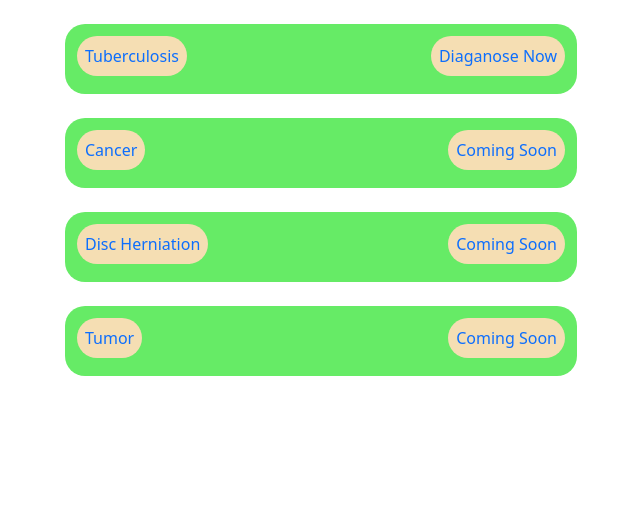
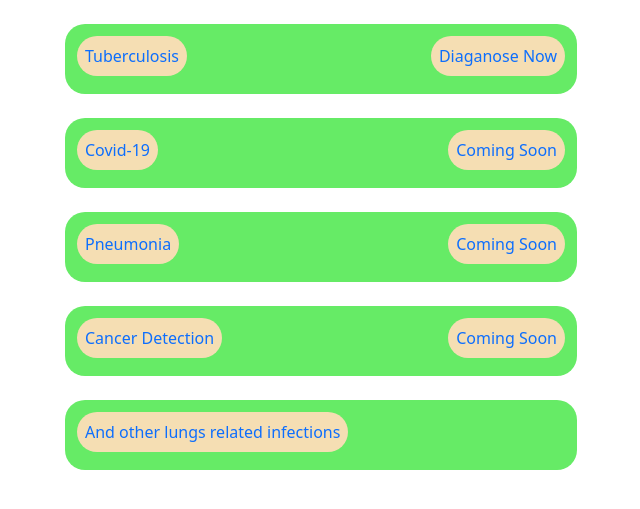
Before and after one commit to AnuragTimilsina/TB_diagnosis, a Django app: page / in a window 1280 px wide. Shown: the part 106-615 px from the top of the page, without its empty margins (319-959 px from the left). Run offline with Django 3.2, Linux system fonts and the light colour scheme.

Commit message:
Requirements and some frontend fixed

```diff
--- a/tb_diagnosis/classify/views.py
+++ b/tb_diagnosis/classify/views.py
@@ -68,9 +68,9 @@ def predict(model, image):
 
     if confidence > 100:
         confidence = 100
-    if confidence >= 20:
+    if confidence >= 50:
         confidence_remarks = "Confidence: {} %".format(confidence)
-    elif confidence < 20:
+    elif confidence < 50:
         confidence_remarks = "Confidence: {}%, Not confident about the image".format(
             confidence)
         label = " "
--- a/tb_diagnosis/requirements.txt
+++ b/tb_diagnosis/requirements.txt
@@ -3,3 +3,6 @@ tensorflow
 Keras
 Django==3.1.6
 django-jazzmin==2.4.4
+djangorestframework==3.13.1
+djangorestframework-simplejwt==5.0.0
+Pillow==9.0.0
--- a/tb_diagnosis/templates/main/home.html
+++ b/tb_diagnosis/templates/main/home.html
@@ -8,18 +8,22 @@
 </div>
 <br>
 <div class="details">
-    <a href=""><p>Cancer</p>
+    <a href=""><p>Covid-19</p>
     <p>Coming Soon</p></a>
 </div>
 <br>
 <div class="details">
-    <a href=""><p>Disc Herniation</p>
+    <a href=""><p>Pneumonia</p>
     <p>Coming Soon</p></a>
 </div>
 <br>
 <div class="details">
-    <a href=""><p>Tumor</p>
+    <a href=""><p>Cancer Detection</p>
     <p>Coming Soon</p></a>
+</div>
+<br>
+<div class="details">
+    <a href=""><p>And other lungs related infections</p></a>
 </div>
 
 {% include 'partials/__footer.html' %}
```
Also changed, not shown: tb_diagnosis/api/migrations/0001_initial.py (added).
